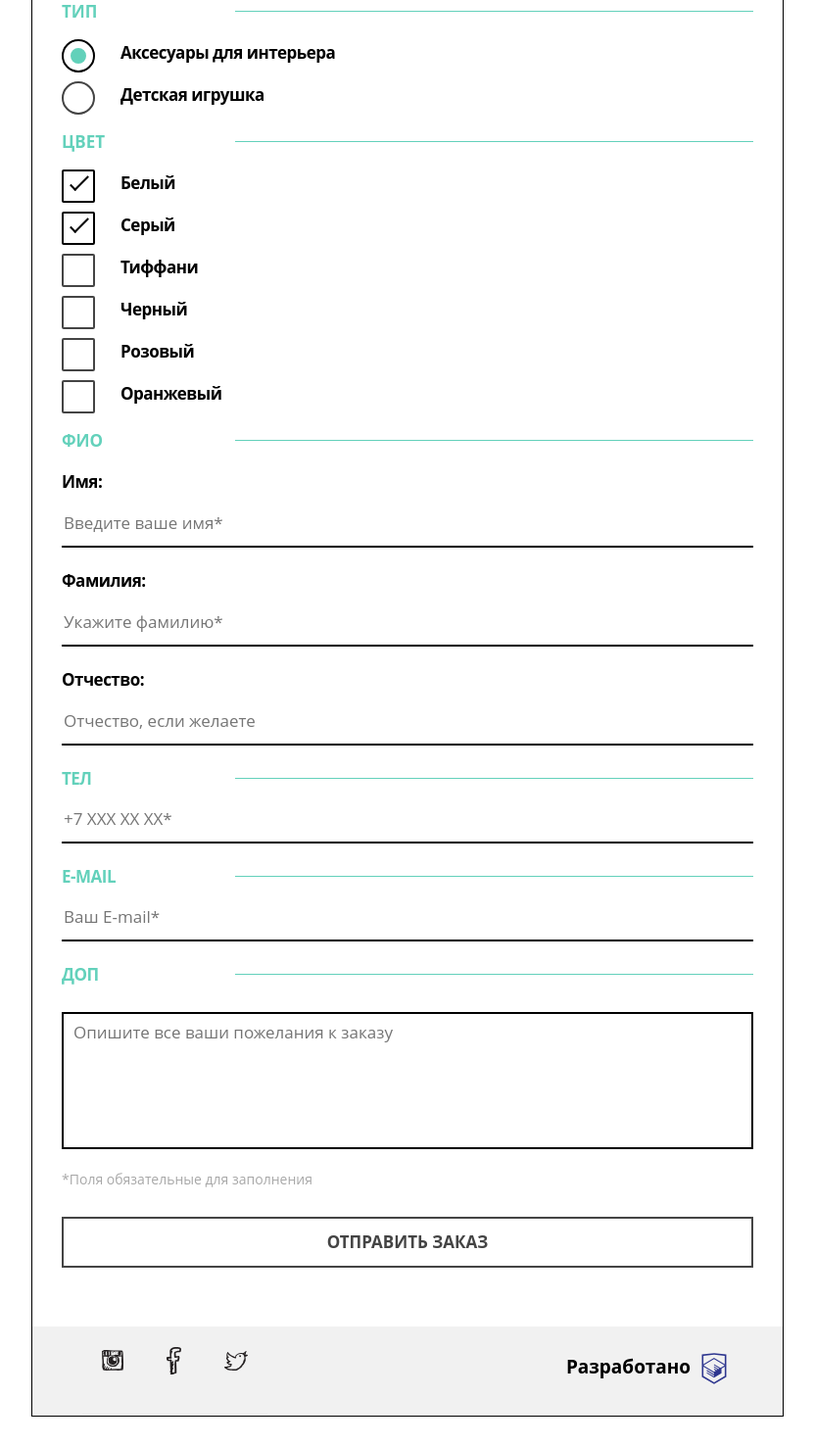
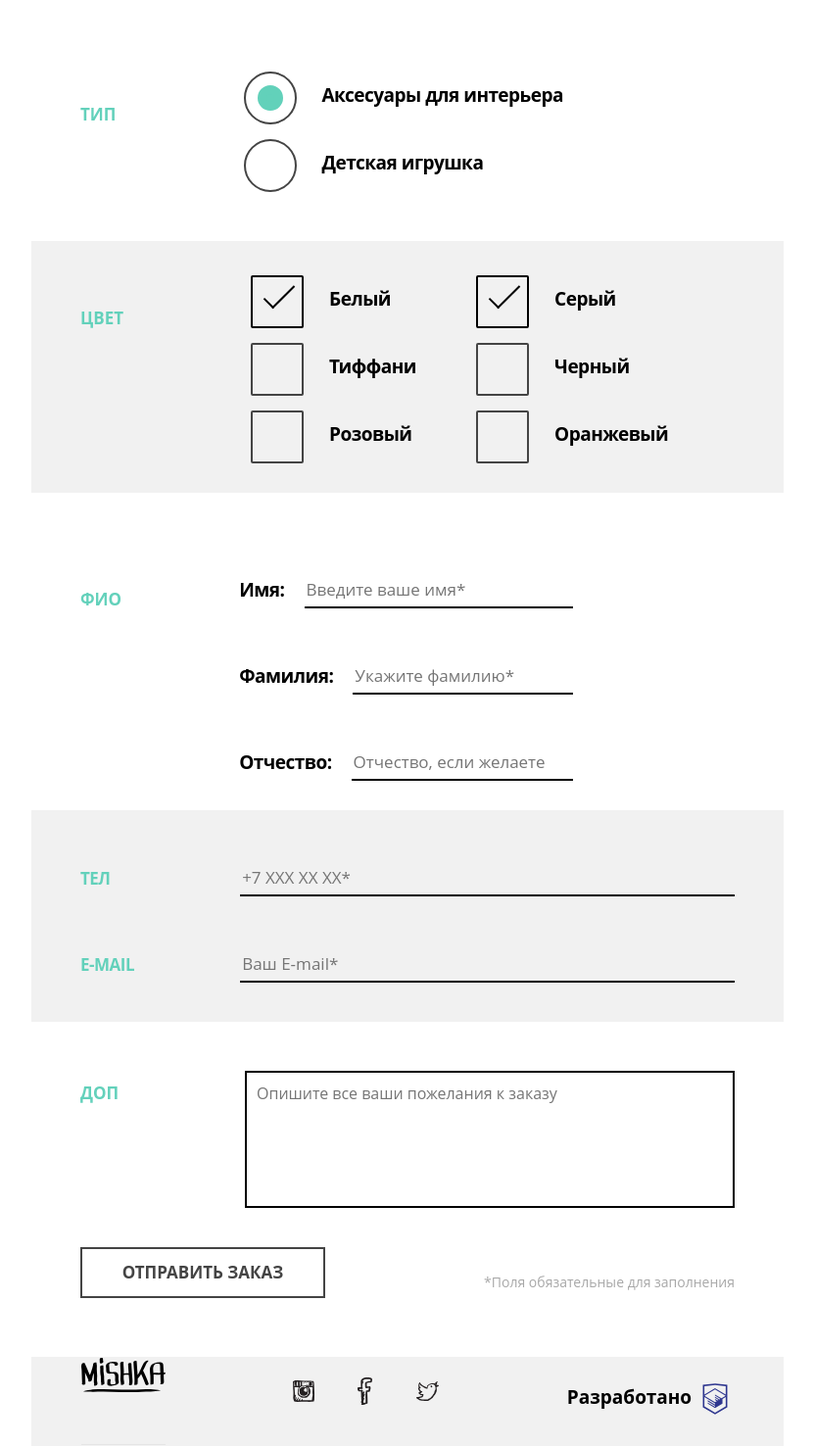
Before and after one commit to uasdemr/412507-mishka, a website: page source/form.html in a window 1280 px wide. Shown: the part 427-1903 px from the top of the page at 98% size, without its empty margins (224-1055 px from the left). Before the commit the page ends 1873 px from the top, so only its background shows below. Drawn offline with nearby package versions, Linux system fonts and the light colour scheme; files that its build step writes are made by us from their sources; files whose address does not match are found by name.

Commit message:
Сверстал form.html для планшета

```diff
--- a/source/form.html
+++ b/source/form.html
@@ -9,23 +9,27 @@
   <div class="site-wrapper">
     <nav class="top-menu">
       <ul class="top-menu__list">
-        <li class="top-menu__item">
+        <li class="top-menu__item top-menu--order">
           <a class="top-menu__link">
-            <img class="top-menu__logo-image" src="source/img/logo-mobile.svg" width="86" height="35" alt="Лого">
+            <img class="top-menu__logo-image" src="/img/logo-mobile.svg" width="86" height="35" alt="Лого">
           </a>
-          <button class="top-menu__toggle-menu">X</button>
+          <!-- <button class="top-menu__toggle-menu">X</button> -->
         </li>
-        <li class="top-menu__item">
+        <li class="top-menu__item top-menu--catalog">
           <a class="top-menu__link" href="catalog.html">Каталог товаров</a>
         </li>
-        <li class="top-menu__item">
+        <li class="top-menu__item top-menu--knitting">
           <a class="top-menu__link" href="#">Вязание на заказ</a>
         </li>
-        <li class="top-menu__item">
-          <a class="top-menu__link" href="#">Поиск по сайту</a>
+        <li class="top-menu__item top-menu--find">
+          <a class="top-menu__link" href="#">
+          <span class="">Поиск по сайту</span></a>
         </li>
-        <li class="top-menu__item">
+        <li class="top-menu__item top-menu--basket">
           <a class="top-menu__link" href="#">Корзина: пока пуста</a>
+        </li>
+        <li class="top-menu__item top-menu--display-block">
+          <a class="top-menu__link top-menu--font" href="#">Бесплатная доставка по России</a>
         </li>
       </ul>
     </nav>
@@ -37,9 +41,10 @@
       <p class="form__text">
         Мы будем рады воплотить в жизнь ваши пожелания! Заполните простую форму заказа и мы свяжемся с вами, чтобы уточнить детали.
       </p>
-      <form action="https://echo.htmlacademy.ru" method="get">
+      <form class="page__form" action="https://echo.htmlacademy.ru" method="get">
         <div class="form__type">
           <p class="form__type-item">Тип</p>
+          <div class="form__label-wrapper">
             <label class="form__label" aria-label="Аксесуары для интерьера">
               <input name="type" type="radio" value="accessories" checked="">
               <span class="indicator"></span>
@@ -51,8 +56,10 @@
               Детская игрушка
             </label>
           </div>
+        </div>
         <div class="form__color">
           <p class="form__type-item">Цвет</p>
+          <div class="form__label-color-wrapper">
             <label class="form__label" aria-label="Белый">
               <input type="checkbox" name="color-white" value="white" checked>
               <span class="indicator"></span>
@@ -84,8 +91,11 @@
               Оранжевый
             </label>
         </div>
+        </div>
         <div class="form__personal">
+          <div class="form__full-name">
           <p class="form__type-item">Фио</p>
+            <div class="form__label-personal-wrapper">
               <label class="form__label">Имя:
                 <input class="form__input" type="input" placeholder="Введите ваше имя*">
               </label>
@@ -95,6 +105,9 @@
               <label class="form__label">Отчество:
                 <input class="form__input" type="input" placeholder="Отчество, если желаете">
               </label>
+            </div>
+        </div>
+          <div class="form__label-contact-wrapper">
             <label class="form__label">
               <p class="form__type-item">Тел</p>
               <input class="form__input" type="tel" name="usrtel" placeholder="+7 XXX XX XX*">
@@ -103,32 +116,38 @@
               <p class="form__type-item">E-mail</p>
               <input class="form__input" type="email" name="usremail" placeholder="Ваш E-mail*">
             </label>
-          <label class="form__label">
+          </div>
+          <label class="form__area">
             <p class="form__type-item">Доп</p>
-            <textarea class="form__textare" name="additionally" placeholder="Опишите все ваши пожелания к заказу"></textarea>
+            <textarea class="form__textarea" name="additionally" placeholder="Опишите все ваши пожелания к заказу"></textarea>
           </label>
+        </div>
+        <div class="form__send">
+          <button class="form__button" type="submit">Отправить заказ</button>
           <p class="form__description">*Поля обязательные для заполнения</p>
         </div>
-        <button class="form__button" type="submit">Отправить заказ</button>
       </form>
     </section>
     <footer class="main-footer">
       <ul class="main-footer__list">
+        <li class="main-footer__item main-footer__item--display">
+          <img src="img/logo-mobile.svg" alt="">
+        </li>
         <li class="main-footer__item">
           <a class="main-footer__item-link href="#">
-            <img src="source/img/icon-insta.svg" alt="Instagramm">
+            <img src="img/icon-insta.svg" alt="Instagramm">
           </a>
           <a class="main-footer__item-link href="#">
-            <img src="source/img/icon-fb.svg" alt="Facebook">
+            <img src="img/icon-fb.svg" alt="Facebook">
           </a>
           <a class="main-footer__item-link href="#">
-            <img src="source/img/icon-twitter.svg" alt="Twitter">
+            <img src="img/icon-twitter.svg" alt="Twitter">
           </a>
         </li>
         <li class="main-footer__item">
           <p class="main-footer__copyright">
             <a href="#" class="main-footer__link"><span>Разработано</span>
-              <img class="main-footer__img" src="source/img/htmlacademy.svg" alt="Academy link" width="38" height="38">
+              <img class="main-footer__img" src="img/htmlacademy.svg" alt="Academy link" width="38" height="38">
             </a>
           </p>
         </li>
--- a/source/sass/blocks/form-header.scss
+++ b/source/sass/blocks/form-header.scss
@@ -7,3 +7,12 @@
   text-align: center;
   padding: 73px 25px;
 }
+
+@media (min-width: 768px) {
+  .form-header__title {
+    margin: 0;
+    padding: 50px 0;
+    font-size: 43px;
+    line-height: 50px;
+  }
+}
--- a/source/sass/blocks/form.scss
+++ b/source/sass/blocks/form.scss
@@ -6,8 +6,14 @@
   font-size: 13px;
   line-height: 24px;
   letter-spacing: -0.5px;
+  margin: 0;
+  margin-top: 70px;
   color: #444444;
 }
+
+/*.form__type {
+  box-sizing: border-box;
+}*/
 
 .form__type-item {
   position: relative;
@@ -31,7 +37,7 @@
 
 .form__color,
 .form__personal,
-.form__textare {
+.form__textarea {
   margin-top: 30px;
 }
 
@@ -80,6 +86,7 @@
   border-color: #444444;
 }
 
+/*The checked checkbox icon*/
 input[type="checkbox"]:checked + .indicator::before {
   content: "";
   position: absolute;
@@ -130,7 +137,7 @@ input[type="radio"]:checked + .indicator {
   outline: none;
 }
 
-.form__textare {
+.form__textarea {
   font-weight: 400;
   color: #d6d6d6;
   resize: none;
@@ -173,3 +180,196 @@ input[type="radio"]:checked + .indicator {
   background-color: #ffffff;
   margin-top: 30px;
 }
+
+@media (min-width: 768px) {
+  .form {
+    padding: 0;
+  }
+
+  .form__text {
+    font-size: 17px;
+    letter-spacing: 0;
+    padding: 0 50px;
+  }
+
+  .page__form {
+    margin-top: 50px;
+  }
+
+  .form__type-item {
+    margin-top: 70px;
+
+    &::after {
+      display: none;
+    }
+  }
+
+  .form__type {
+    padding: 0 50px;
+    display: flex;
+    flex-direction: row;
+    vertical-align: baseline;
+  }
+
+  .form__label-wrapper,
+  .form__label-color-wrapper,
+  .form__label-personal-wrapper {
+    margin-left: 130px;
+  }
+
+  .form__label-color-wrapper {
+    display: flex;
+    flex-wrap: wrap;
+    flex-direction: row;
+
+    .form__label {
+      width: 150px;
+
+    }
+  }
+
+  .form__color {
+    padding: 0 50px;
+    margin-top: 70px;
+    padding-bottom: 50px;
+    display: flex;
+    flex-direction: row;
+    vertical-align: baseline;
+    background-color: #f1f1f1;
+  }
+
+  .form__label input[type="radio"] + .indicator {
+    border-radius: 50%;
+    border: 2px solid #444444;
+    width: 50px;
+    height: 50px;
+  }
+
+  .form__label input[type="checkbox"] + .indicator {
+    width: 50px;
+    height: 50px;
+  }
+
+  .form__label {
+    margin-top: 40px;
+    padding-left: 80px;
+    padding-top: 10px;
+    font-size: 19px;
+    line-height: 19px;
+  }
+
+  /*The checked checkbox icon*/
+  input[type="checkbox"]:checked + .indicator::before {
+    content: "";
+    position: absolute;
+    top: 0;
+    left: 20px;
+    width: 12px;
+    height: 30px;
+    border-right: 2px solid #000000;
+    border-bottom: 2px solid #000000;
+    transform: rotate(45deg);
+  }
+
+  /*The checked radio icon*/
+  .form__label input[type="radio"]:checked + .indicator::before {
+    content: "";
+    position: absolute;
+    top: 12px;
+    left: 12px;
+    width: 8px;
+    height: 8px;
+    border-radius: 50%;
+    border: 9px solid #62d1ba;
+    background-color: #62d1ba;
+  }
+
+  .form__personal {
+    display: flex;
+    flex-direction: column;
+    flex-wrap: nowrap;
+  }
+
+  .form__full-name {
+    display: flex;
+    padding: 0 50px;
+
+    .form__input {
+      margin-top: 0;
+      padding-bottom: 0;
+      margin-left: 20px;
+    }
+
+    .form__label {
+      display: flex;
+      flex-direction: row;
+      align-items: center;
+    }
+  }
+
+  .form__label-personal-wrapper {
+    display: flex;
+    flex-direction: column;
+    flex-wrap: wrap;
+    justify-content: space-between;
+    margin-left: 120px;
+
+  }
+
+  .form__label-contact-wrapper {
+    padding: 0 50px;
+    background-color: #f1f1f1;
+    margin-top: 30px;
+    padding-bottom: 40px;
+
+    .form__label {
+      display: flex;
+      flex-direction: row;
+      justify-content: space-around;
+      align-items: center;
+    }
+
+    .form__type-item {
+      margin-top: 0;
+      width: 150px;
+    }
+
+    .form__input {
+      margin-top: 0;
+      padding-bottom: 0;
+      background-color: inherit;
+      margin-left: 50px;
+    }
+  }
+
+  .form__area {
+    margin-top: 50px;
+    padding: 0 50px;
+    display: flex;
+    align-items: baseline;
+
+    .form__type-item {
+      margin: 0;
+    }
+  }
+  .form__textarea {
+    width: 500px;
+    margin: 0;
+    margin-left: auto;
+  }
+
+  .form__send {
+    padding: 0 50px;
+    display: flex;
+    flex-direction: row;
+    justify-content: space-between;
+    align-items: center;
+    margin-top: 40px;
+
+    .form__button {
+      margin: 0;
+      width: 250px;
+    }
+  }
+
+}
--- a/source/sass/blocks/site-wrapper.scss
+++ b/source/sass/blocks/site-wrapper.scss
@@ -7,8 +7,5 @@
 @media (min-width: 768px) {
   .site-wrapper {
     width: 768px;
-    //padding: 0 50px;
-    border: 1px solid black;
-    box-sizing: border-box;
   }
 }
```
Lines whose indentation alone changed are shown as unchanged.
